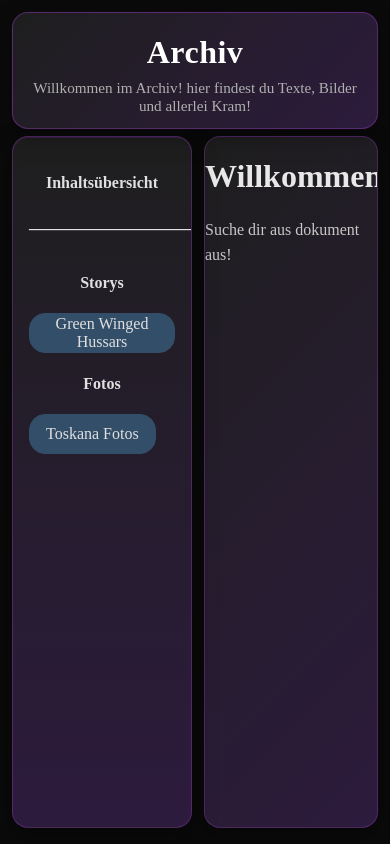
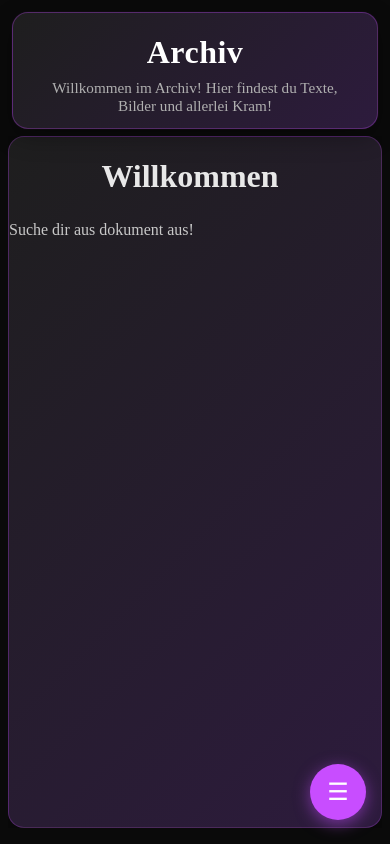
Before and after one commit to TillKerkhoff/MiaWeb, an Angular app in the folder angular-MiaWeb/: page /archiv in a window 390 px wide. Built offline with nearby package versions, Linux system fonts and the light colour scheme.

Commit message:
Handy profing

```diff
--- a/angular-MiaWeb/src/app/components/archiv/archiv.component.html
+++ b/angular-MiaWeb/src/app/components/archiv/archiv.component.html
@@ -1,41 +1,68 @@
 <div>
+    <!-- Der Header bleibt immer fixed oben angeheftet -->
     <mat-card class="archiv-header" appearance="outlined">
         <div align="center">
-            <h1>
-                Archiv
-            </h1>
-            <p>
-                Willkommen im Archiv! hier findest du Texte, Bilder und allerlei Kram!
-            </p>
+            <h1>Archiv</h1>
+            <p>Willkommen im Archiv! Hier findest du Texte, Bilder und allerlei Kram!</p>
         </div>
     </mat-card>
 
     <div class="archiv-body">
+        <!-- DESKTOP-MENÜ: Wird nur angezeigt, wenn man KEIN Handy nutzt -->
+        @if (!isMobile) {
             <mat-card class="archiv-menu-card" appearance="outlined">
                 <div align="center">
-                <h4>
-                    Inhaltsübersicht
-                </h4>
-                <h4>
-                    _____________________
-                </h4>
+                    <h4>Inhaltsübersicht</h4>
+                    <h4>_____________________</h4>
                 </div>
 
                 <div>
-                 <h4 align="center">
-                Storys
-            </h4>
-            <button matButton   class="inhaltsbutton" (click)="buttonClick('Green Winged Hussars')">Green Winged Hussars</button>
+                    <h4 align="center">Storys</h4>
+                    <button mat-button class="inhaltsbutton" (click)="buttonClick('Green Winged Hussars')">
+                        Green Winged Hussars
+                    </button>
 
-            <h4 align="center">
-                Fotos
-            </h4>
-            <button matButton class="inhaltsbutton" (click)="buttonClickPhotos('Toskana')">Toskana Fotos</button>
+                    <h4 align="center">Fotos</h4>
+                    <button mat-button class="inhaltsbutton" (click)="buttonClickPhotos('Toskana')">
+                        Toskana Fotos
+                    </button>
                 </div>
             </mat-card>
+        }
 
+        <!-- Hauptinhalt (Text-Panel mit deiner app-text Komponente) -->
         <div class="archiv-text-panel">
             <app-text></app-text>
         </div>
     </div>
+
+    <!-- HANDY-MODUS ELEMENTE -->
+    @if (isMobile) {
+        <!-- Schwebender runder Menü-Button unten rechts -->
+        <button class="mobile-fab" (click)="showMobileMenu = true">
+            &#9776;
+        </button>
+
+        <!-- Großes Vollbild-Auswahl-Overlay -->
+        @if (showMobileMenu) {
+            <div class="mobile-menu-overlay">
+                <button class="close-overlay-btn" (click)="showMobileMenu = false">&times;</button>
+
+                <div class="overlay-content">
+                    <h4>Inhaltsübersicht</h4>
+                    <h4>_____________________</h4>
+
+                    <h4>Storys</h4>
+                    <button mat-button class="inhaltsbutton" (click)="buttonClick('Green Winged Hussars')">
+                        Green Winged Hussars
+                    </button>
+
+                    <h4>Fotos</h4>
+                    <button mat-button class="inhaltsbutton" (click)="buttonClickPhotos('Toskana')">
+                        Toskana Fotos
+                    </button>
                 </div>
+            </div>
+        }
+    }
+</div>
--- a/angular-MiaWeb/src/app/components/archiv/archiv.component.scss
+++ b/angular-MiaWeb/src/app/components/archiv/archiv.component.scss
@@ -16,7 +16,7 @@
   top: 0.75rem;
   left: 0.75rem;
   right: 0.75rem;
-  z-index: 3;
+  z-index: 10; /* Erhöht, damit der Header immer über der app-text Komponente bleibt */
   margin: 0;
   padding: 0.8rem 1.25rem;
   box-sizing: border-box;
@@ -43,18 +43,18 @@
 .archiv-body {
   display: flex;
   align-items: stretch;
-  margin-top: 5.5rem;
+  margin-top: 8.5rem; /* Erhöht, um Platz für den fixierten Header zu machen */
   padding: 0 0.75rem 1rem 0.75rem;
-  height: calc(100vh - 6.5rem);
+  height: calc(100vh - 9.5rem);
   gap: 0.75rem;
   background-color: #0a0a0a;
   overflow: hidden;
 }
 
 .archiv-menu-card {
-  flex: 0 0 180px;
+  flex: 0 0 200px; /* Leicht erhöht, damit deine Button-Texte perfekt passen */
   min-width: 140px;
-  height: calc(100vh - 9.5rem);
+  height: 100%;
   margin: 0;
   box-sizing: border-box;
   background: linear-gradient(180deg, #1e1e1e 0%, #2d1b3d 100%);
@@ -63,23 +63,112 @@
   box-shadow: 0 8px 24px rgba(0, 0, 0, 0.4), inset 0 1px 0 rgba(200, 77, 255, 0.15);
   border: 1px solid rgba(200, 77, 255, 0.25);
   z-index: 1;
-  overflow: hidden;
-  position: sticky;
-  top: 8.25rem;
+  overflow-y: auto;
 }
 
 .archiv-text-panel {
   flex: 1 1 auto;
   min-width: 0;
-  height: calc(100vh - 9.5rem);
-  position: sticky;
-  top: 8.25rem;
+  height: 100%;
+  overflow-y: auto;
 }
 
-.inhaltsbutton{
-  background:#334e68;
+.inhaltsbutton {
+  width: 100%; /* Sorgt dafür, dass der Button das Menü sauber ausfüllt */
+  background: #334e68;
   border: 1px solid #334e68;
   border-radius: 16px;
   color: white;
   padding: 16px;
+  margin-bottom: 0.5rem;
+  cursor: pointer;
+  transition: all 0.2s ease;
+
+  &:hover {
+    background: #416282;
+    border-color: #c84dff;
+  }
 }
+
+/* ==========================================
+   MOBILE EXCLUSIVES (NUR WENN EIN HANDY NUTZT)
+   ========================================== */
+@media (max-width: 768px) {
+  .archiv-body {
+    margin-top: 8.5rem;
+    height: calc(100vh - 9.5rem);
+    padding: 0 0.5rem;
+  }
+
+  /* Schwebender runder Button unten rechts */
+  .mobile-fab {
+    position: fixed;
+    bottom: 24px;
+    right: 24px;
+    width: 56px;
+    height: 56px;
+    border-radius: 50%;
+    background: #c84dff;
+    color: white;
+    border: none;
+    font-size: 24px;
+    box-shadow: 0 4px 16px rgba(200, 77, 255, 0.5);
+    cursor: pointer;
+    z-index: 20;
+    display: flex;
+    justify-content: center;
+    align-items: center;
+    transition: transform 0.2s;
+
+    &:active {
+      transform: scale(0.9);
+    }
+  }
+
+  /* Vollbild Overlay für Themenauswahl */
+  .mobile-menu-overlay {
+    position: fixed;
+    top: 0;
+    left: 0;
+    width: 100vw;
+    height: 100vh;
+    background: rgba(10, 10, 10, 0.98);
+    z-index: 30; /* Liegt über dem fixen Header */
+    display: flex;
+    justify-content: center;
+    align-items: center;
+    padding: 24px;
+    box-sizing: border-box;
+
+    .overlay-content {
+      width: 100%;
+      max-width: 280px;
+      text-align: center;
+
+      h4 {
+        margin: 1rem 0 0.5rem 0;
+        color: white;
+      }
+
+      h4[align="center"] {
+        color: #c84dff; /* Färbt die Sektionen wie "Storys" lila */
+      }
+    }
+
+    /* Schließen 'X' oben rechts */
+    .close-overlay-btn {
+      position: absolute;
+      top: 24px;
+      right: 24px;
+      background: transparent;
+      color: #b0b0b0;
+      border: none;
+      font-size: 36px;
+      cursor: pointer;
+
+      &:hover {
+        color: white;
+      }
+    }
+  }
+}
--- a/angular-MiaWeb/src/app/components/archiv/archiv.component.ts
+++ b/angular-MiaWeb/src/app/components/archiv/archiv.component.ts
@@ -1,41 +1,54 @@
-import { Component, OnInit } from '@angular/core';
+import { Component, OnInit, OnDestroy, inject, ChangeDetectorRef } from '@angular/core';
 import { CommonModule } from '@angular/common';
-import { MatCardModule } from '@angular/material/card';
-import { MatIconModule } from '@angular/material/icon';
-import { MatButtonModule } from '@angular/material/button';
+import { MatCardModule } from '@angular/material/card'; // Import repariert!
+import { BreakpointObserver, Breakpoints } from '@angular/cdk/layout';
+import { Subscription } from 'rxjs';
 import { TextComponent } from '../text/text.component';
 import { TextInteractionService } from '../../services/textInteractionService';
-
-interface FileNode {
-  name: string;
-  children?: FileNode[];
-}
 
 @Component({
   selector: 'app-archiv',
   standalone: true,
-  imports: [CommonModule, MatCardModule, MatIconModule, MatButtonModule, TextComponent],
+  imports: [CommonModule, MatCardModule, TextComponent],
   templateUrl: './archiv.component.html',
   styleUrls: ['./archiv.component.scss']
 })
-export class ArchivComponent implements OnInit {
+export class ArchivComponent implements OnInit, OnDestroy {
+  private breakpointObserver = inject(BreakpointObserver);
+  private interactionService = inject(TextInteractionService);
+  private cdr = inject(ChangeDetectorRef);
 
+  isMobile = false;
+  showMobileMenu = false; // Steuert das Handy-Overlay
+  private breakpointSub!: Subscription;
 
-  constructor(private interactionService: TextInteractionService) {
-
+  ngOnInit(): void {
+    // Erkennt automatisch, ob die App auf einem Smartphone läuft (< 768px)
+    this.breakpointSub = this.breakpointObserver
+      .observe([Breakpoints.Handset, '(max-width: 768px)'])
+      .subscribe(result => {
+        this.isMobile = result.matches;
+        this.cdr.detectChanges();
+      });
   }
 
-  ngOnInit(): void {}
-
-  buttonClick(name: string): void {
-    console.log('Button clicked in ArchivComponent');
-    console.log('Name of the clicked button:', name);
-    this.interactionService.triggerLoadText(name);
+  // Wird aufgerufen, wenn du auf eine Story klickst
+  buttonClick(storyName: string): void {
+    // LÖSUNG: Nutzt jetzt die korrekte Methode aus deinem Service!
+    this.interactionService.triggerLoadText(storyName);
+    this.showMobileMenu = false;
   }
 
-  buttonClickPhotos(foldername: string): void {
-    console.log('Button clicked in ArchivComponent for photos');
-    console.log('Folder name of the clicked button:', foldername);
-    this.interactionService.loadPhotos(foldername);
+  // Wird aufgerufen, wenn du auf ein Foto-Thema klickst
+  buttonClickPhotos(folderName: string): void {
+    // LÖSUNG: Nutzt jetzt die korrekte Methode aus deinem Service!
+    this.interactionService.loadPhotos(folderName);
+    this.showMobileMenu = false;
+  }
+
+  ngOnDestroy(): void {
+    if (this.breakpointSub) {
+      this.breakpointSub.unsubscribe();
+    }
   }
 }
```
Lines whose indentation alone changed are shown as unchanged.
